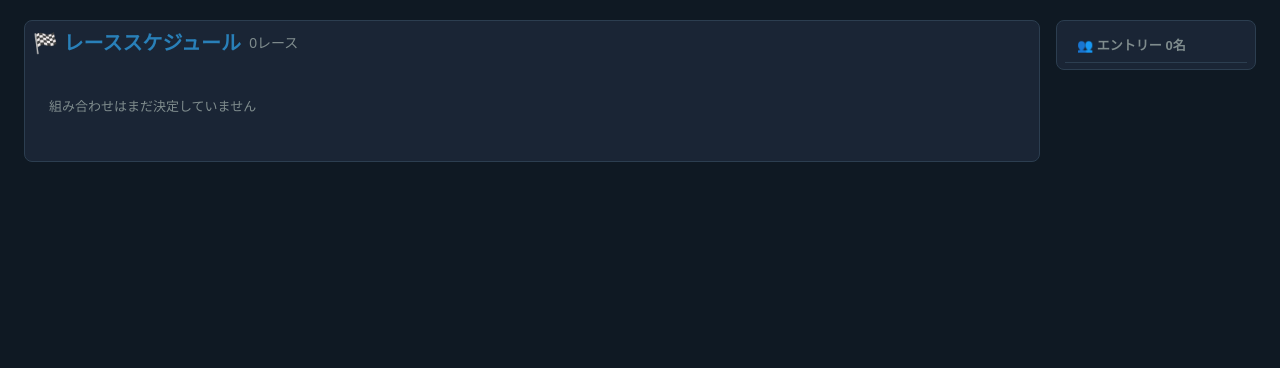
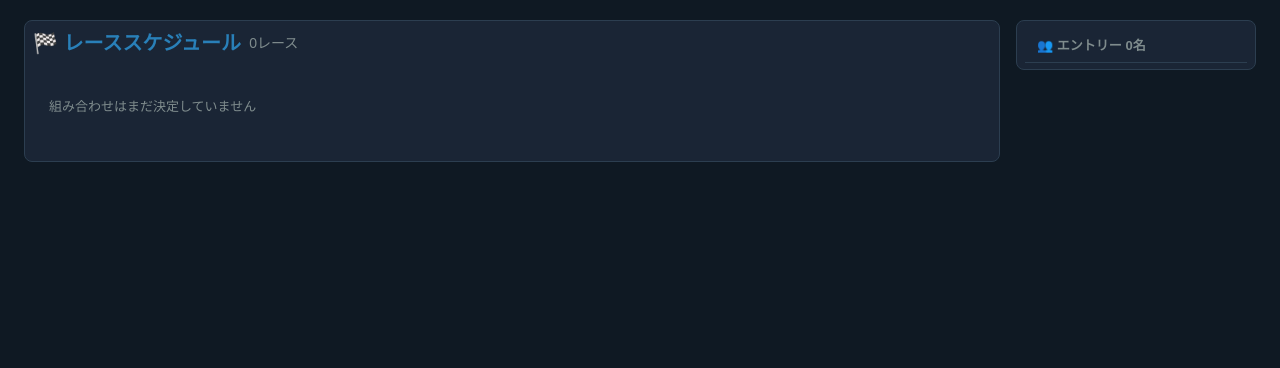
Before and after one commit to klarwind252/miniyonku_app, a FastAPI app: template app/templates/viewer/qualifying.html in a window 1280 px wide. Shown: the part 52-420 px from the top of the page. Run offline with FastAPI, Linux system fonts and the light colour scheme; the template is opened without the code that fills it, so the values that code supplies are empty; parts of the project's set-up code (start-up, migrations or seed data) failed here and were passed over.

Commit message:
viewのはみ出し修正

```diff
--- a/app/templates/viewer/qualifying.html
+++ b/app/templates/viewer/qualifying.html
@@ -29,9 +29,10 @@
 .status-pending{color:#7f8c8d;font-size:12px}
 
 /* 順位表 */
-.standings-table{width:100%;border-collapse:collapse}
-.standings-table th{background:#1e3a5f;padding:8px 12px;text-align:left;font-size:12px;color:#7f8c8d;font-weight:normal}
-.standings-table td{padding:10px 12px;border-bottom:1px solid #2c3e50;font-size:15px}
+.standings-table{width:100%;border-collapse:collapse;table-layout:fixed}
+.standings-table th,.standings-table td{overflow:hidden;text-overflow:ellipsis}
+.standings-table th{background:#1e3a5f;padding:8px 6px;text-align:left;font-size:12px;color:#7f8c8d;font-weight:normal}
+.standings-table td{padding:10px 6px;border-bottom:1px solid #2c3e50;font-size:15px}
 .standings-table tr:first-child td{background:#1a2a10}
 .rank-col{font-size:20px;font-weight:bold;width:40px}
 .adv-yes{color:#27ae60;font-weight:bold}
@@ -47,7 +48,9 @@
 .wl-td-w{background:#0d2a14;color:#27ae60}
 .wl-td-l{background:#2a0d0d;color:#e74c3c}
 .wl-td-none{background:#0f1923;color:#3d5166}
-.v-cols{display:grid;grid-template-columns:minmax(0,1fr) 200px;gap:16px;align-items:start}.v-cols.single{grid-template-columns:minmax(0,1fr)}
+.v-cols{display:grid;grid-template-columns:minmax(0,1fr) 240px;gap:16px;align-items:start}.v-cols.single{grid-template-columns:minmax(0,1fr)}
+.v-cols>div{min-width:0}
+.v-cols>div>.v-section{overflow-x:auto}
 @media(max-width:900px){.v-cols{grid-template-columns:1fr}}
 /* ヒート制総当たり：グループ内「レーススケジュール｜星取表」。スマホ(<=900px)では縦積み（スケジュールの下に星取表） */
 .hr-grp-cols{display:grid;grid-template-columns:minmax(0,3fr) minmax(0,2fr);gap:0}
```
